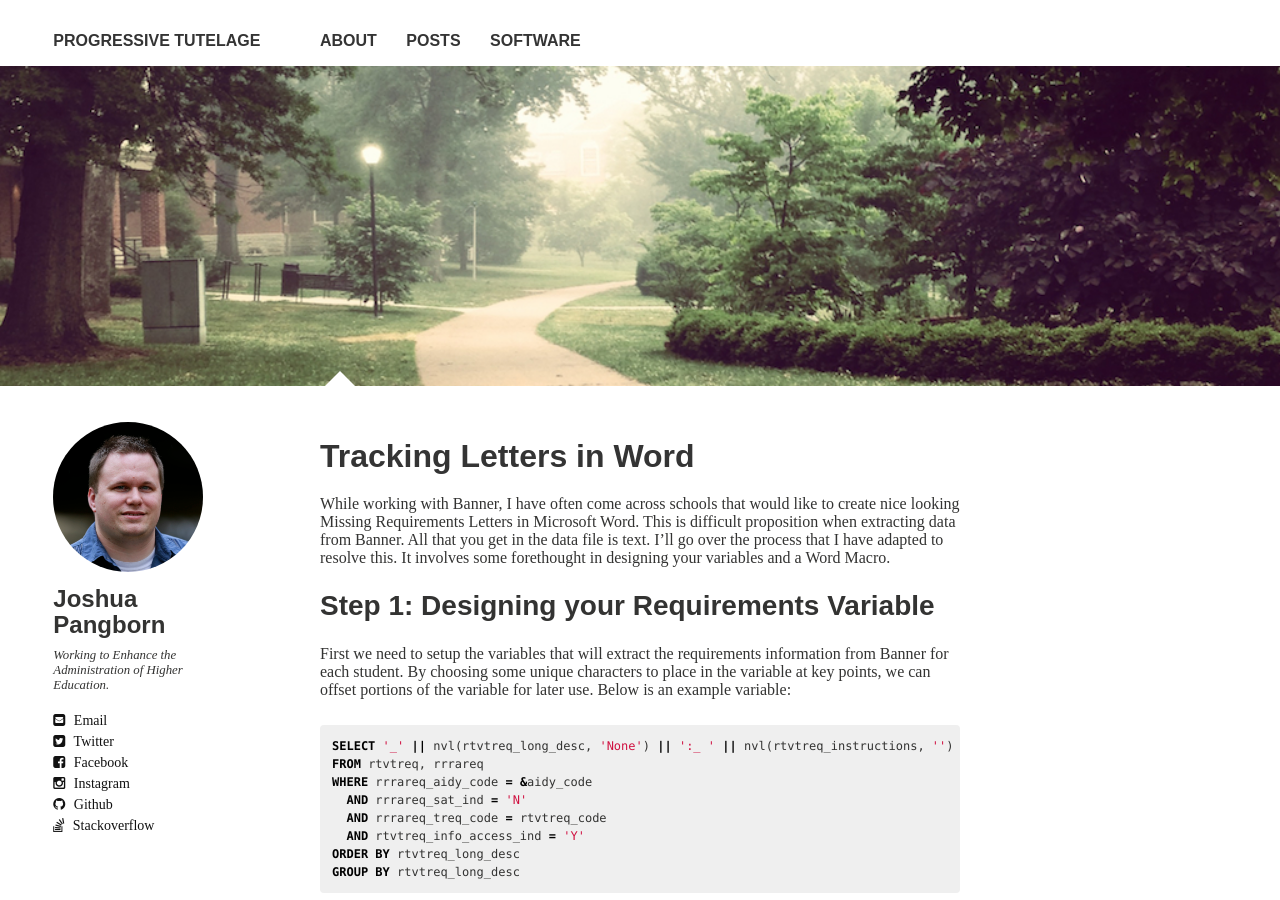
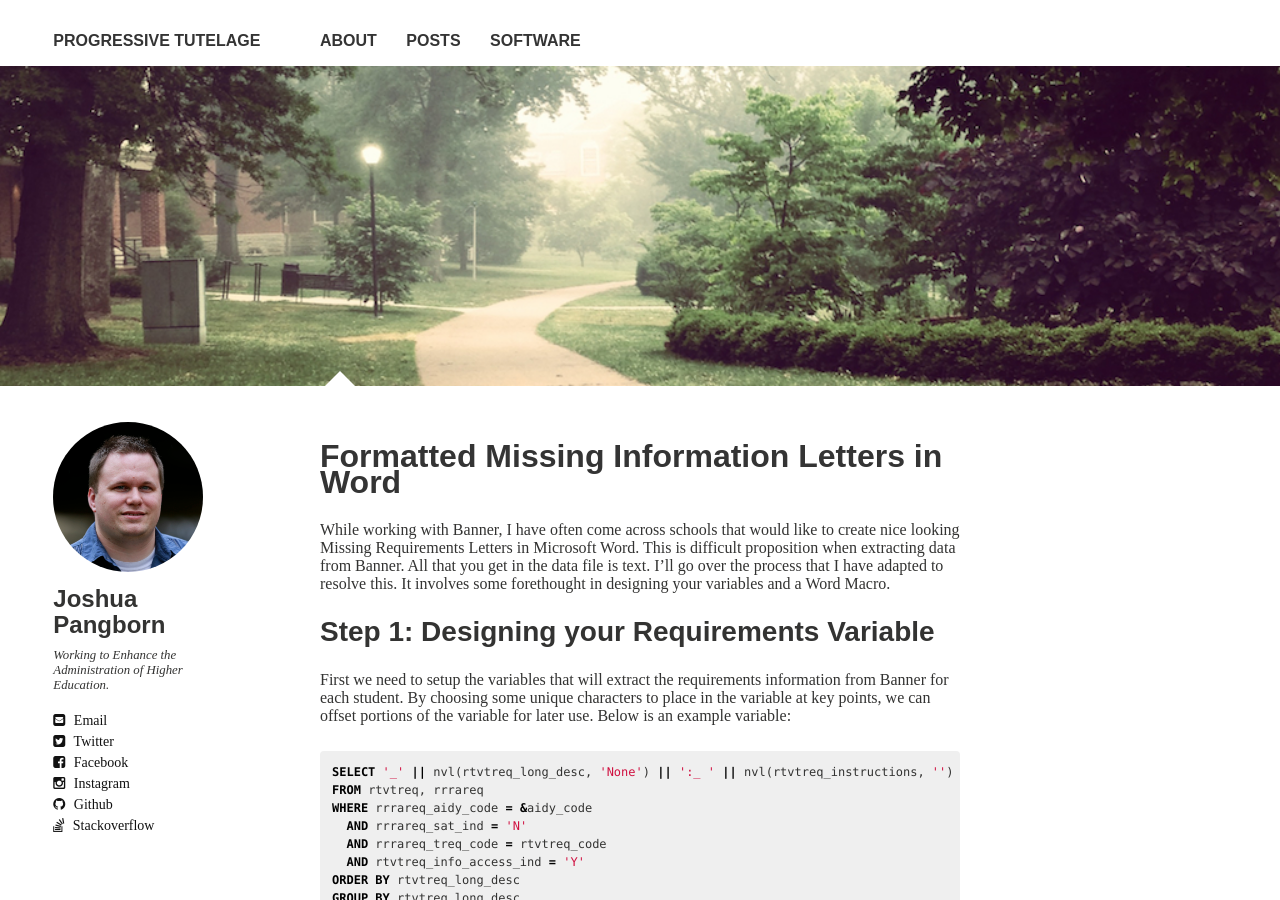
Before and after one commit to jpangborn/jpangborn.github.io, a Jekyll site: the page built from _posts/2014-08-09-tracking-letters-in-word.md, in a window 1280 px wide and 900 px high. Built offline with Jekyll 4.4.1, drawn with Linux system fonts in a browser that asks for light colours; nearby versions of some CDN libraries; some web fonts are replaced; some of the changed text lies outside the part shown.

Commit message:
Change title of post

```diff
--- a/_posts/2014-08-09-tracking-letters-in-word.md
+++ b/_posts/2014-08-09-tracking-letters-in-word.md
@@ -1,6 +1,6 @@
 ---
 layout: post
-title: "Tracking Letters in Word"
+title: "Formatted Missing Information Letters in Word"
 modified:
 categories: "Banner Financial Aid"
 excerpt: Learn how to use Banner and Microsoft Word to generate well formatted Missing Information Letters.
```
